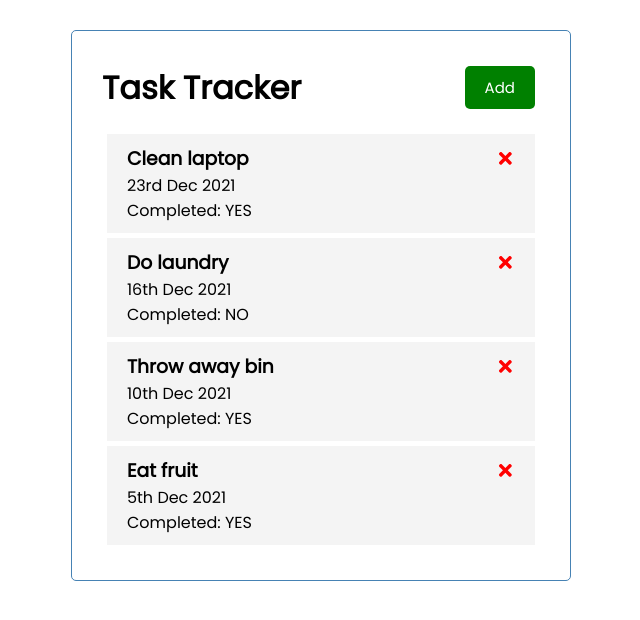
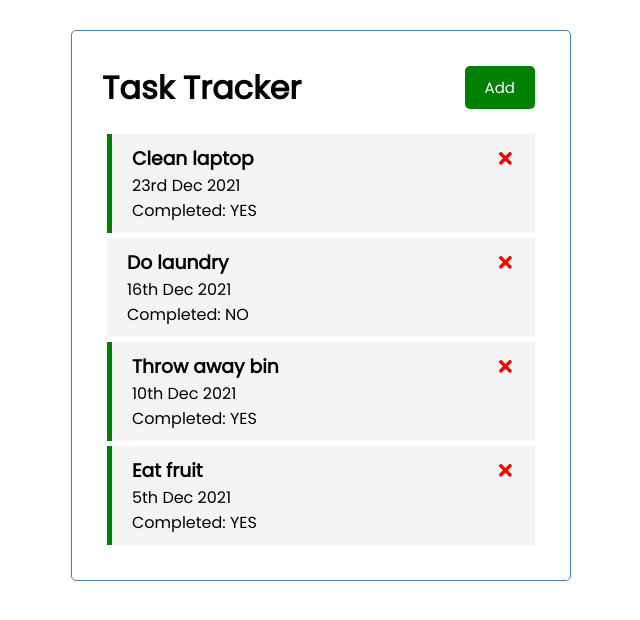
Before and after one commit to VioletViolaVi/React_Crash_Course, a React (Create React App) app in the folder react_task_tracker/: page / in a window 1280 px wide. Shown: the top 620 px of the page, without its empty margins (319-959 px from the left). Built offline with nearby package versions, Linux system fonts and the light colour scheme.

Commit message:
Add toggle effect to chores.

```diff
--- a/react_task_tracker/src/App.js
+++ b/react_task_tracker/src/App.js
@@ -36,12 +36,19 @@ const App = () => {
       setChores(chores.filter(singleChore => singleChore.id !== id))
     }
 
+    // TOGGLE REMINDER
+    const toggleReminder = id => {
+      setChores(chores.map(singleChore => singleChore.id === id
+        ? {...singleChore, reminder: !singleChore.reminder}
+        : singleChore))
+    }
+
   return (
     <div className="container">
       <Header />
         {
           chores.length > 0 ?
-            (<Tasks chores={chores} onDelete={deleteChore} />)
+            (<Tasks chores={chores} onDelete={deleteChore} onToggle={toggleReminder} />)
             : ("No chores to left to do.")
         }
     </div>
--- a/react_task_tracker/src/components/Task.js
+++ b/react_task_tracker/src/components/Task.js
@@ -1,12 +1,15 @@
 import {FaTimes} from "react-icons/fa";
 
-const Task = ({singleChore, onDelete}) => {
+const Task = ({singleChore, onDelete, onToggle}) => {
     return (
-        <div className="task">
+        <div className={
+            `task ${singleChore.reminder ? "reminder" : ""}`}
+            onDoubleClick={() => onToggle(singleChore.id)}
+        >
             <h3>
                 {singleChore.jobChore}
                 <FaTimes style={{color: "red", cursor:"pointer"}}
-                onClick={() => onDelete(singleChore.id)}/>
+                onClick={() => onDelete(singleChore.id)} />
             </h3>
             <p>{singleChore.deadline}</p>
             <p>Completed: {singleChore.reminder ? "YES" : "NO"}</p>
--- a/react_task_tracker/src/components/Tasks.js
+++ b/react_task_tracker/src/components/Tasks.js
@@ -1,11 +1,16 @@
 import Task from "./Task"
 
 // shortcut: rafce (delete [import React from 'react'] above)
-const Tasks = ({chores, onDelete}) => {
+const Tasks = ({chores, onDelete, onToggle}) => {
     return (
         <div>
             {chores.map(singleChore => (
-                <Task key={singleChore.id} singleChore={singleChore} onDelete={onDelete}/>
+                <Task
+                    key={singleChore.id}
+                    singleChore={singleChore}
+                    onDelete={onDelete}
+                    onToggle={onToggle}
+                />
             ))}
         </div>
     )
```
